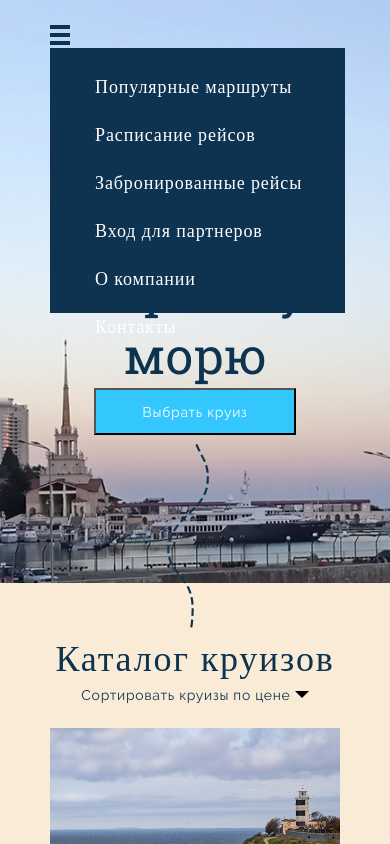
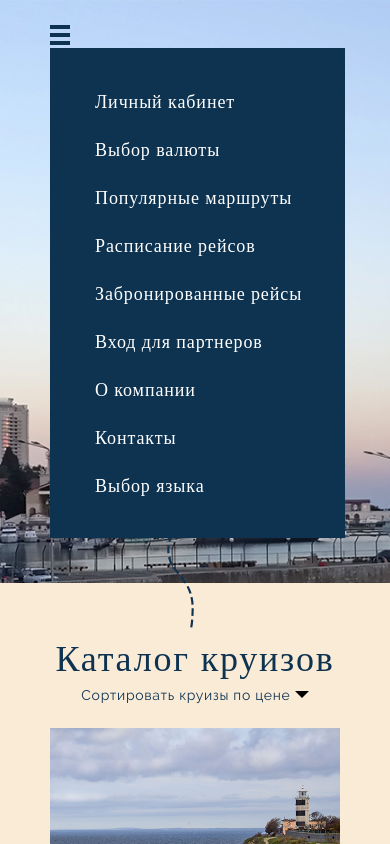
Before and after one commit to padalarij/final, a plain HTML site: page index.html in a window 390 px wide. Both pictures are taken after a click on the button 60 px from the left and 35 px from the top of the page. Drawn offline with Linux system fonts and the light colour scheme.

Commit message:
Добавлены новые пункты меню для мобильной версии

```diff
--- a/index.html
+++ b/index.html
@@ -19,14 +19,17 @@
                     </button>
                     <nav id="no__drop">
                         <ul>
+                            <li class="mobile-drop"><a href="#">
+                                    Личный кабинет
+                                </a></li>
+                            <li class="mobile-drop"><a href="#">
+                                    Выбор валюты
+                                </a></li>
                             <li><a href="#">
                                     Популярные маршруты
                                 </a></li>
                             <li><a href="#">
                                     Расписание рейсов
-                                </a></li>
-                            <li><a href="#">
-
                                 </a></li>
                             <li><a href="#">
                                     Забронированные рейсы
@@ -39,6 +42,9 @@
                                 </a></li>
                             <li><a href="#">
                                     Контакты
+                                </a></li>
+                            <li class="mobile-drop"><a href="#">
+                                    Выбор языка
                                 </a></li>
                         </ul>
                     </nav>
--- a/styles/style.css
+++ b/styles/style.css
@@ -12,6 +12,10 @@ body {
 p {
     margin: 0;
     padding: 0;
+}
+
+.mobile-drop {
+    display: none;
 }
 
 .mainbutton {
@@ -124,7 +128,7 @@ header {
 
 .blacktriangle {
     position: relative;
-    bottom:2px;
+    bottom: 2px;
     width: 0px;
     height: 0px;
     display: inline-block;
@@ -486,18 +490,22 @@ address {
         height: 425px;
     }
 
-    .content__catalog__sidebar > .catalog__item {
+    .content__catalog__sidebar>.catalog__item {
         height: 200px;
     }
-    .content__catalog__sidebar  .content__cruise__pathtime{
-        font-size:10px;
+
+    .content__catalog__sidebar .content__cruise__pathtime {
+        font-size: 10px;
     }
+
     .content__catalog__sidebar .item__mainpict {
         height: 100px;
     }
+
     .content__catalog__sidebar .content__cruise__title {
         font-size: 13px;
     }
+
     .content__catalog__sidebar .content__cruise__price {
         margin-top: 0px;
         margin-bottom: 0px;
@@ -505,8 +513,9 @@ address {
         bottom: 12px;
 
     }
+
     .title {
-        margin-top :5px;
+        margin-top: 5px;
         white-space: nowrap;
         font-size: 72px;
     }
@@ -551,10 +560,14 @@ address {
 }
 
 @media only screen and (max-width: 750px) {
+    .mobile-drop {
+        display: block;
+    }
 
     .title {
         font-size: 50px;
     }
+
     .hero__right {
         display: none;
     }
@@ -575,16 +588,20 @@ address {
         width: 70px;
         height: 70px;
     }
-   .cruise-more{
-       margin-bottom: 31px;
-   }
+
+    .cruise-more {
+        margin-bottom: 31px;
+    }
+
     .main__theme {
         font-size: 26px;
     }
-    .social__img-ref{
+
+    .social__img-ref {
         position: relative;
         left: -0px;
     }
+
     .title {
         font-size: 50px;
         text-align: center;
@@ -602,13 +619,15 @@ address {
     .choose-cruise {
         margin-top: 43px;
     }
+
     .content__sort {
         margin-bottom: 20px;
     }
+
     #drop {
-        height: 250px;
+        height: 460px;
         width: 250px;
-        padding-top: 15px;
+        padding-top: 30px;
     }
 
     .info {
@@ -635,12 +654,15 @@ address {
         display: unset;
         text-align: center;
     }
+
     .content__catalog .catalog__item:not(:first-child) {
         margin-top: 0;
     }
-    .catalog__item{
+
+    .catalog__item {
         margin-bottom: 20px;
     }
+
     .catalog__item>*:not(:first-child) {
         margin-left: 22px;
     }
```
